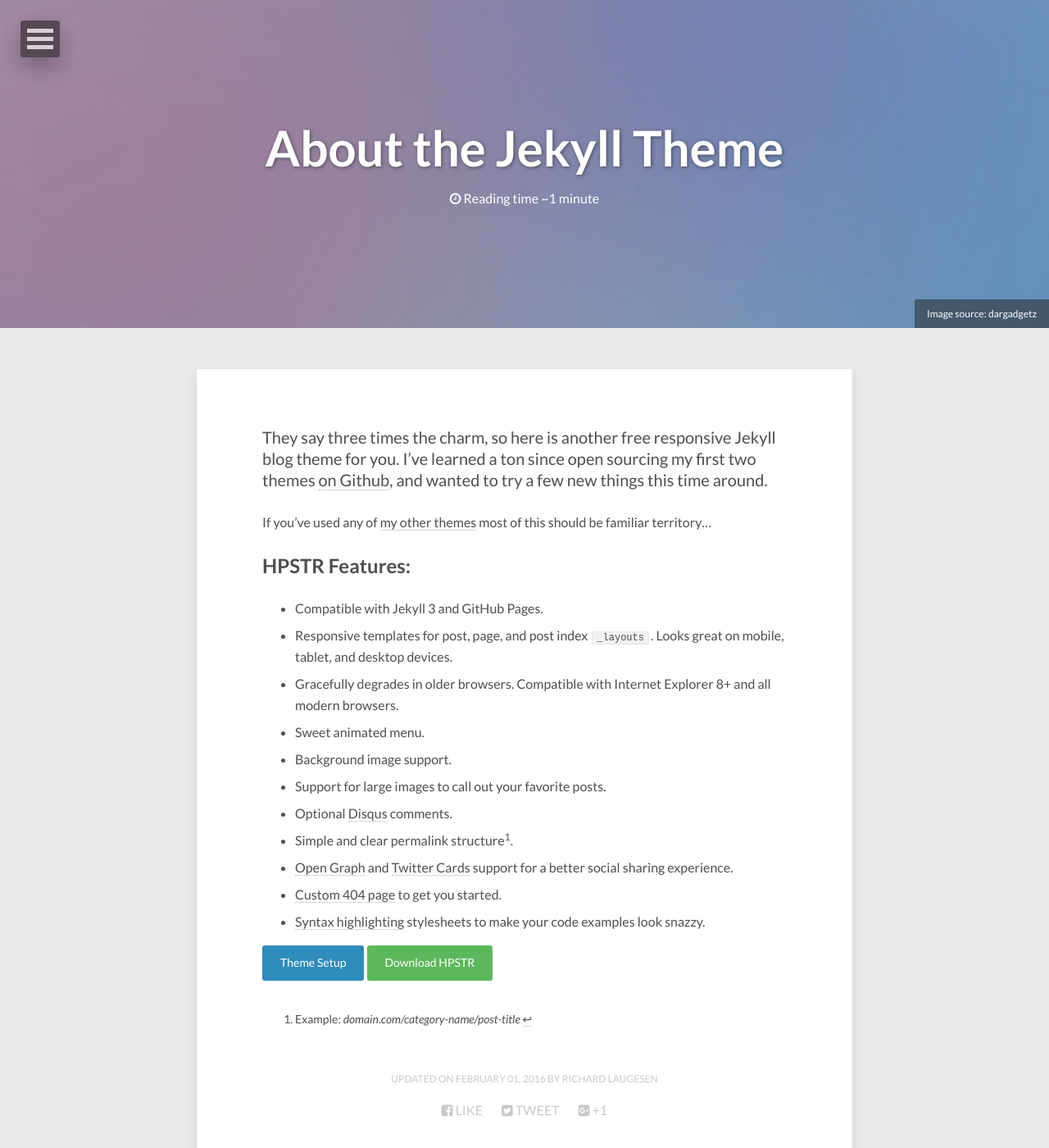
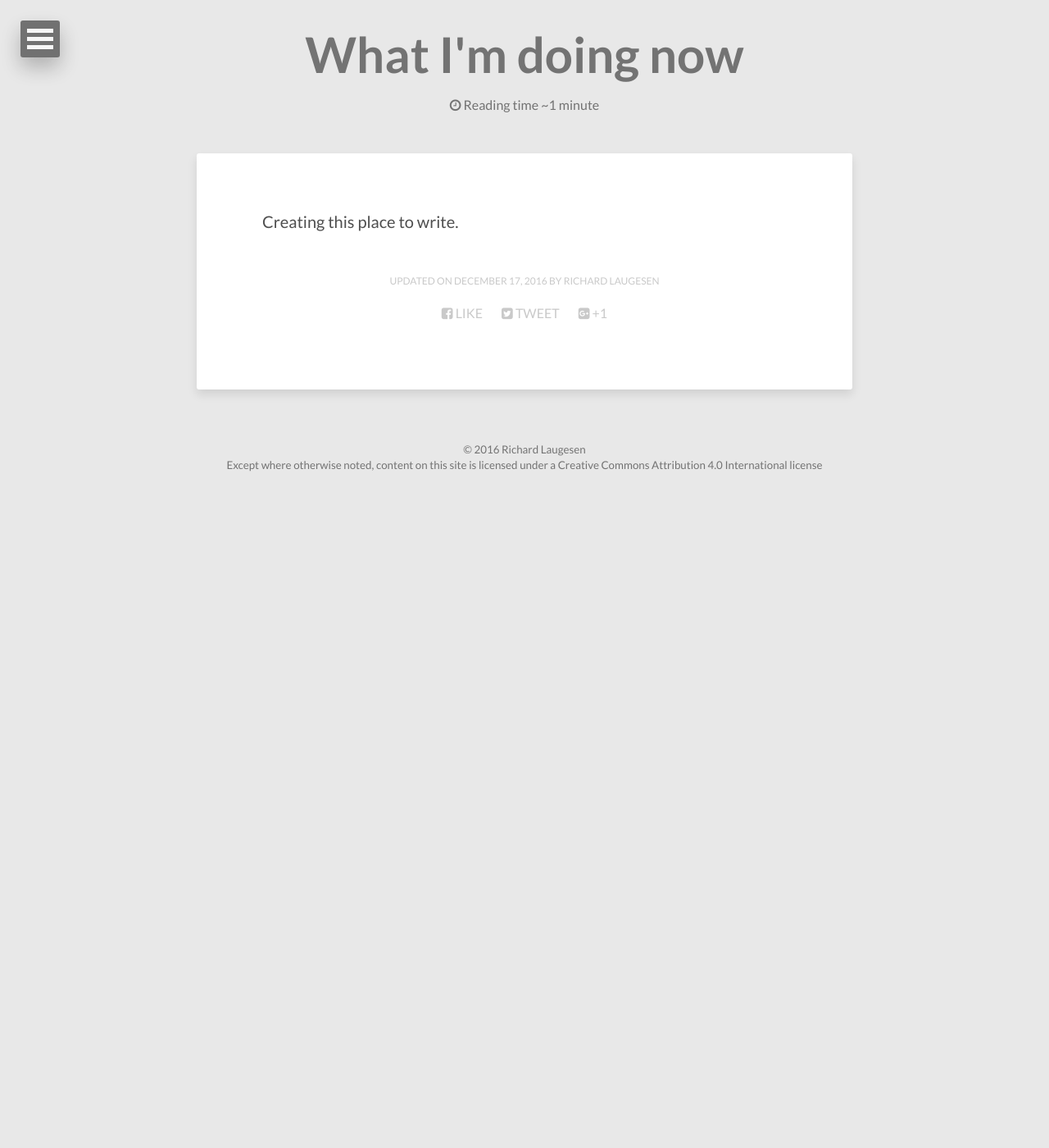
Before and after one commit to richardlaugesen/richardlaugesen, a Jekyll site: the page built from about/index.md, in a window 1280 px wide and 1400 px high. Shown: the whole window at 82% size. Built offline with Jekyll 4.4.1, drawn with Linux system fonts in a browser that asks for light colours; nearby versions of some CDN libraries.

Commit message:
Added a Now page

```diff
--- a/about/index.md
+++ b/about/index.md
@@ -1,32 +1,11 @@
 ---
 layout: page
-title: About the Jekyll Theme
+title: What I'm doing now
 image:
-  feature: abstract-5.jpg
-  credit: dargadgetz
-  creditlink: http://www.dargadgetz.com/ios-7-abstract-wallpaper-pack-for-iphone-5-and-ipod-touch-retina/
+  feature:
+  credit:
+  creditlink:
 comments: false
-modified: 2016-02-01
+modified: 2016-12-17
 ---
-
-They say three times the charm, so here is another free responsive Jekyll blog theme for you. I've learned a ton since open sourcing my first two themes [on Github](http://github.com/mmistakes), and wanted to try a few new things this time around.
-
-If you've used any of [my other themes](http://mademistakes.com/work/jekyll-themes/) most of this should be familiar territory...
-
-## HPSTR Features:
-
-* Compatible with Jekyll 3 and GitHub Pages.
-* Responsive templates for post, page, and post index `_layouts`. Looks great on mobile, tablet, and desktop devices.
-* Gracefully degrades in older browsers. Compatible with Internet Explorer 8+ and all modern browsers.
-* Sweet animated menu.
-* Background image support.
-* Support for large images to call out your favorite posts.
-* Optional [Disqus](http://disqus.com) comments.
-* Simple and clear permalink structure[^1].
-* [Open Graph](https://developers.facebook.com/docs/opengraph/) and [Twitter Cards](https://dev.twitter.com/docs/cards) support for a better social sharing experience.
-* [Custom 404 page]({{ site.url }}/404.html) to get you started.
-* [Syntax highlighting]({{ site.url }}/code-highlighting-post/) stylesheets to make your code examples look snazzy.
-
-<div markdown="0"><a href="{{ site.url }}/theme-setup/" class="btn btn-info">Theme Setup</a> <a href="https://github.com/mmistakes/hpstr-jekyll-theme" class="btn btn-success">Download HPSTR</a></div>
-
-[^1]: Example: *domain.com/category-name/post-title*
+Creating this place to write.
```
